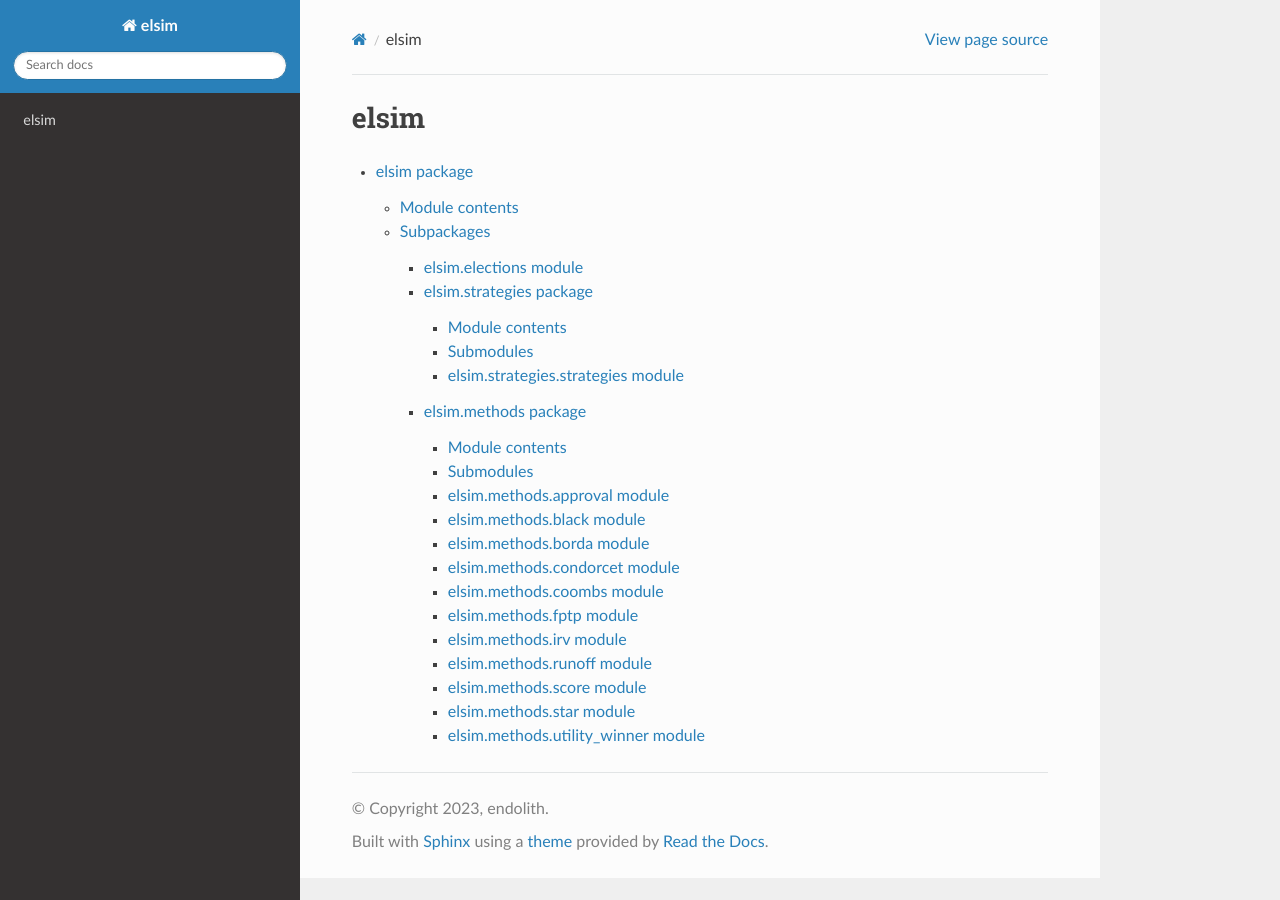
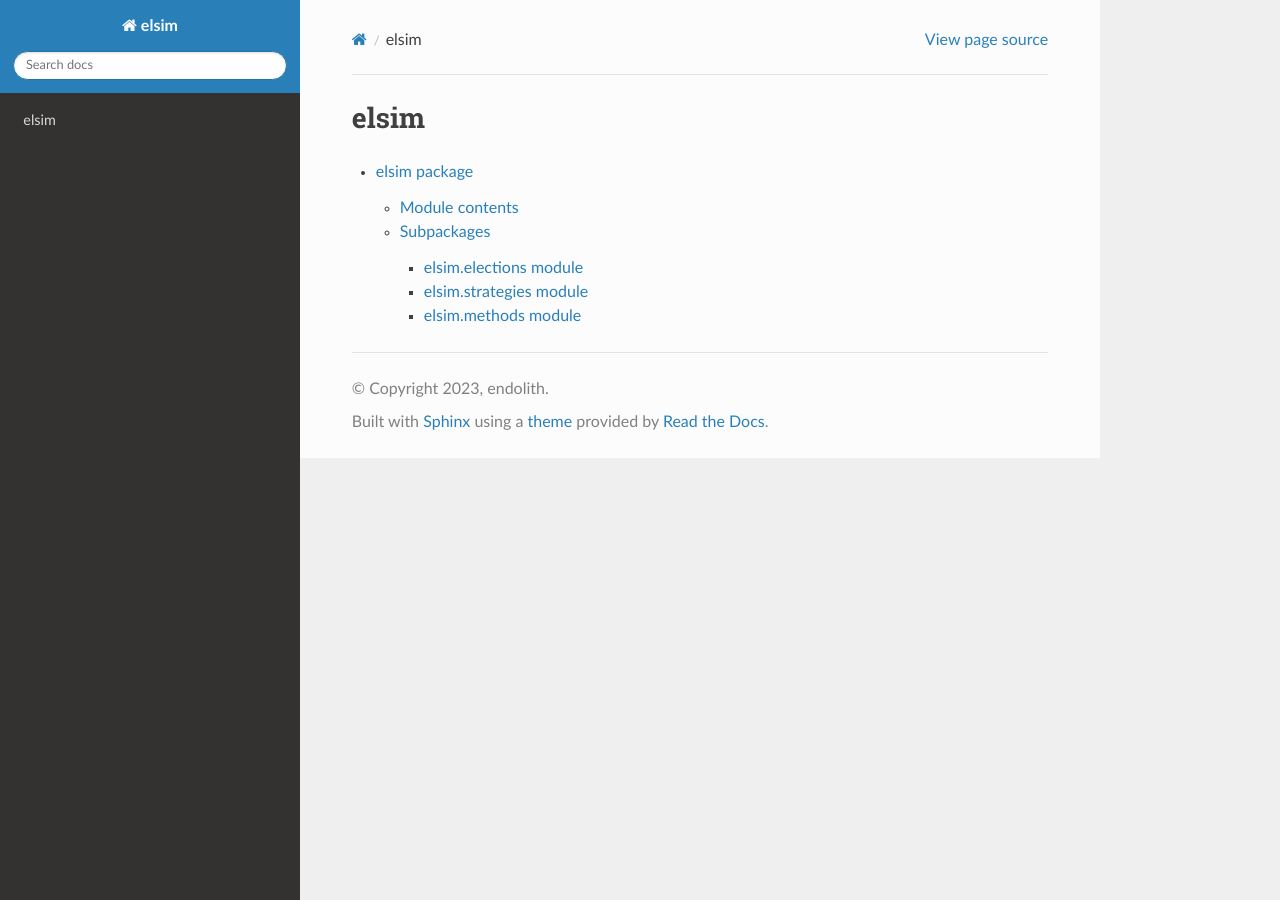
Before and after one commit to endolith/elsim, a Sphinx documentation site: the page built from docs/modules.rst, in a window 1280 px wide. Built offline with Sphinx 7.4.7 and the Read the Docs theme 2.0.0, drawn with Linux system fonts in a browser that asks for light colours.

Commit message:
seem ore like what I want

```diff
--- a/docs/elsim.methods.rst
+++ b/docs/elsim.methods.rst
@@ -1,101 +1,8 @@
-elsim.methods package
-=====================
-
-Module contents
----------------
+elsim.methods module
+======================
 
 .. automodule:: elsim.methods
    :members:
    :undoc-members:
+   :imported-members:
    :show-inheritance:
-
-Submodules
-----------
-
-elsim.methods.approval module
------------------------------
-
-.. automodule:: elsim.methods.approval
-   :members:
-   :undoc-members:
-   :show-inheritance:
-
-elsim.methods.black module
---------------------------
-
-.. automodule:: elsim.methods.black
-   :members:
-   :undoc-members:
-   :show-inheritance:
-
-elsim.methods.borda module
---------------------------
-
-.. automodule:: elsim.methods.borda
-   :members:
-   :undoc-members:
-   :show-inheritance:
-
-elsim.methods.condorcet module
-------------------------------
-
-.. automodule:: elsim.methods.condorcet
-   :members:
-   :undoc-members:
-   :show-inheritance:
-
-elsim.methods.coombs module
----------------------------
-
-.. automodule:: elsim.methods.coombs
-   :members:
-   :undoc-members:
-   :show-inheritance:
-
-elsim.methods.fptp module
--------------------------
-
-.. automodule:: elsim.methods.fptp
-   :members:
-   :undoc-members:
-   :show-inheritance:
-
-elsim.methods.irv module
-------------------------
-
-.. automodule:: elsim.methods.irv
-   :members:
-   :undoc-members:
-   :show-inheritance:
-
-elsim.methods.runoff module
----------------------------
-
-.. automodule:: elsim.methods.runoff
-   :members:
-   :undoc-members:
-   :show-inheritance:
-
-elsim.methods.score module
---------------------------
-
-.. automodule:: elsim.methods.score
-   :members:
-   :undoc-members:
-   :show-inheritance:
-
-elsim.methods.star module
--------------------------
-
-.. automodule:: elsim.methods.star
-   :members:
-   :undoc-members:
-   :show-inheritance:
-
-elsim.methods.utility\_winner module
-------------------------------------
-
-.. automodule:: elsim.methods.utility_winner
-   :members:
-   :undoc-members:
-   :show-inheritance:
--- a/docs/elsim.strategies.rst
+++ b/docs/elsim.strategies.rst
@@ -1,21 +1,8 @@
-elsim.strategies package
-========================
-
-Module contents
----------------
+elsim.strategies module
+======================
 
 .. automodule:: elsim.strategies
    :members:
    :undoc-members:
+   :imported-members:
    :show-inheritance:
-
-Submodules
-----------
-
-elsim.strategies.strategies module
-----------------------------------
-
-.. automodule:: elsim.strategies.strategies
-   :members:
-   :undoc-members:
-   :show-inheritance:
```
